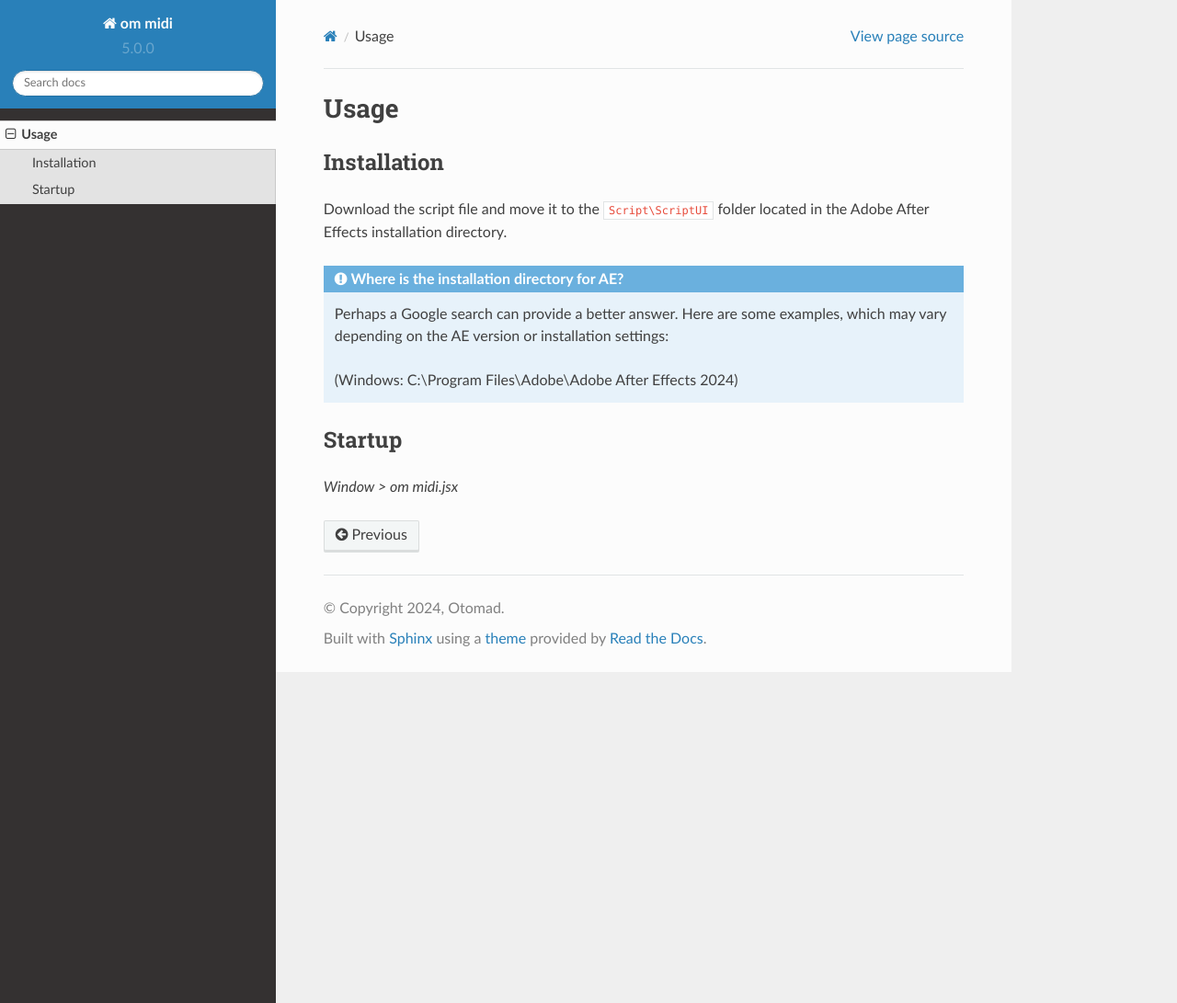
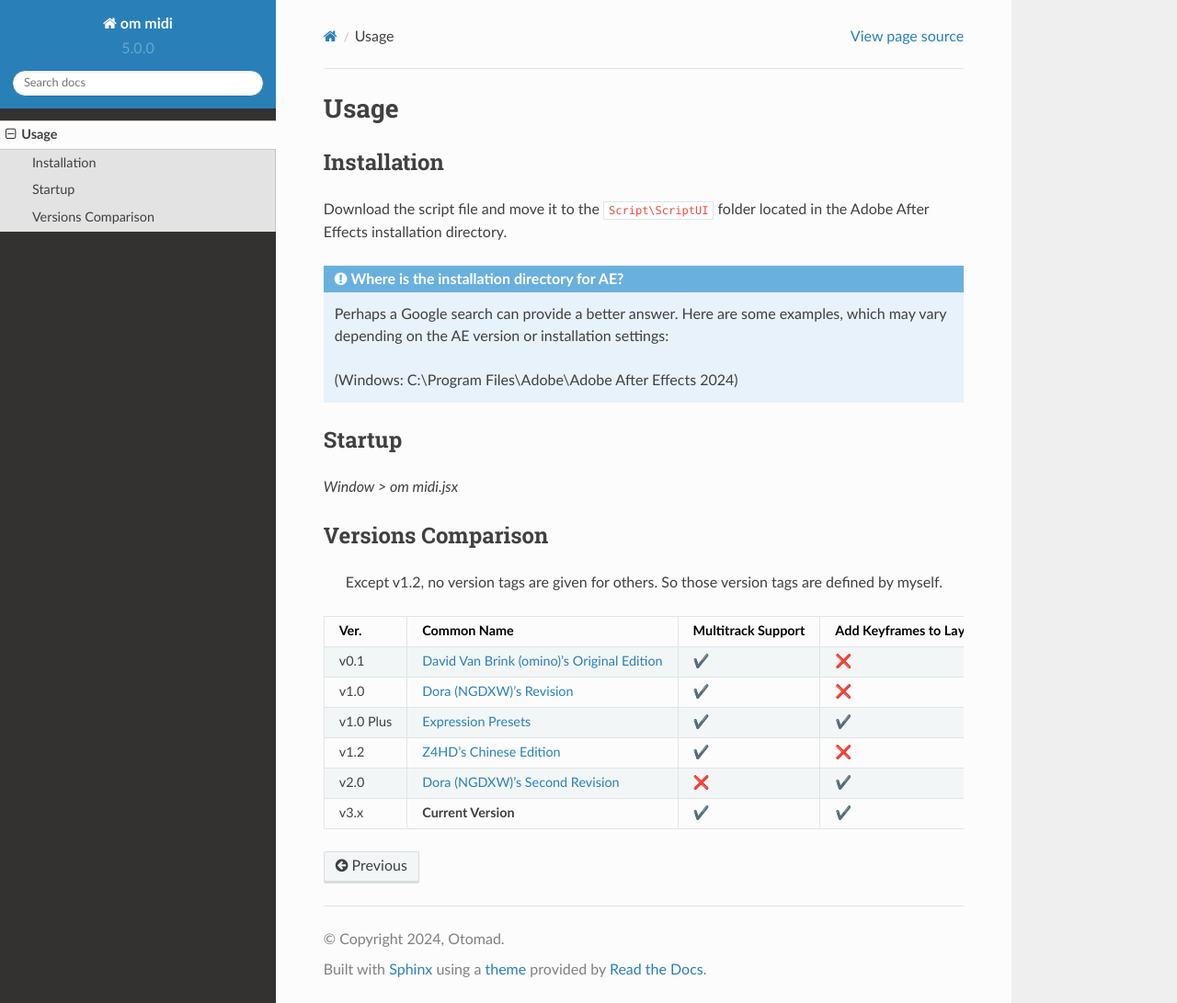
Before and after one commit to otomad/om_midi, a Sphinx documentation site: the page built from docs/source/usage.rst, in a window 1280 px wide and 1091 px high. Shown: the whole window at 92% size. Built offline with Sphinx 7.4.7 and the Read the Docs theme 2.0.0, drawn with Linux system fonts in a browser that asks for light colours.

Commit message:
Add table

```diff
--- a/docs/source/usage.rst
+++ b/docs/source/usage.rst
@@ -18,3 +18,24 @@ Startup
 -------
 
 *Window > om midi.jsx*
+
+Versions Comparison
+-------------------
+
+  Except v1.2, no version tags are given for others. So those version tags are defined by myself.
+
++-----------+-------------------------------------------------------------------------------------------------------------+--------------------+-------------------------+-----------------------------+-----------------------------+------------+-------------+
+| Ver.      | Common Name                                                                                                 | Multitrack Support | Add Keyframes to Layers | Additional Useful Keyframes | Manually Select MIDI Tracks | Change BPM | Dynamic BPM |
++===========+=============================================================================================================+====================+=========================+=============================+=============================+============+=============+
+| v0.1      | `David Van Brink (omino)'s Original Edition <https://omino.com/pixelblog/2011/12/26/ae-hello-again-midi/>`_ | ✔️                 | ❌                      | ❌                          | ❌                          | ❌         | ❌          |
++-----------+-------------------------------------------------------------------------------------------------------------+--------------------+-------------------------+-----------------------------+-----------------------------+------------+-------------+
+| v1.0      | `Dora (NGDXW)'s Revision <https://www.bilibili.com/read/cv170398>`_                                         | ✔️                 | ❌                      | ✔️                          | ❌                          | ❌         | ❌          |
++-----------+-------------------------------------------------------------------------------------------------------------+--------------------+-------------------------+-----------------------------+-----------------------------+------------+-------------+
+| v1.0 Plus | `Expression Presets <https://www.bilibili.com/video/av29649969>`_                                           | ✔️                 | ✔️                      | ✔️                          | ❌                          | ❌         | ❌          |
++-----------+-------------------------------------------------------------------------------------------------------------+--------------------+-------------------------+-----------------------------+-----------------------------+------------+-------------+
+| v1.2      | `Z4HD's Chinese Edition <https://github.com/Z4HD/om_midi_NGDXW_zh>`_                                        | ✔️                 | ❌                      | ✔️                          | ❌                          | ❌         | ❌          |
++-----------+-------------------------------------------------------------------------------------------------------------+--------------------+-------------------------+-----------------------------+-----------------------------+------------+-------------+
+| v2.0      | `Dora (NGDXW)'s Second Revision <https://www.bilibili.com/read/cv1217487>`_                                 | ❌                 | ✔️                      | ✔️                          | ❌                          | ❌         | ❌          |
++-----------+-------------------------------------------------------------------------------------------------------------+--------------------+-------------------------+-----------------------------+-----------------------------+------------+-------------+
+| v3.x      | **Current Version**                                                                                         | ✔️                 | ✔️                      | ✔️                          | ✔️                          | ✔️         | ✔️          |
++-----------+-------------------------------------------------------------------------------------------------------------+--------------------+-------------------------+-----------------------------+-----------------------------+------------+-------------+
```
Also changed, not shown: 1 other file.
